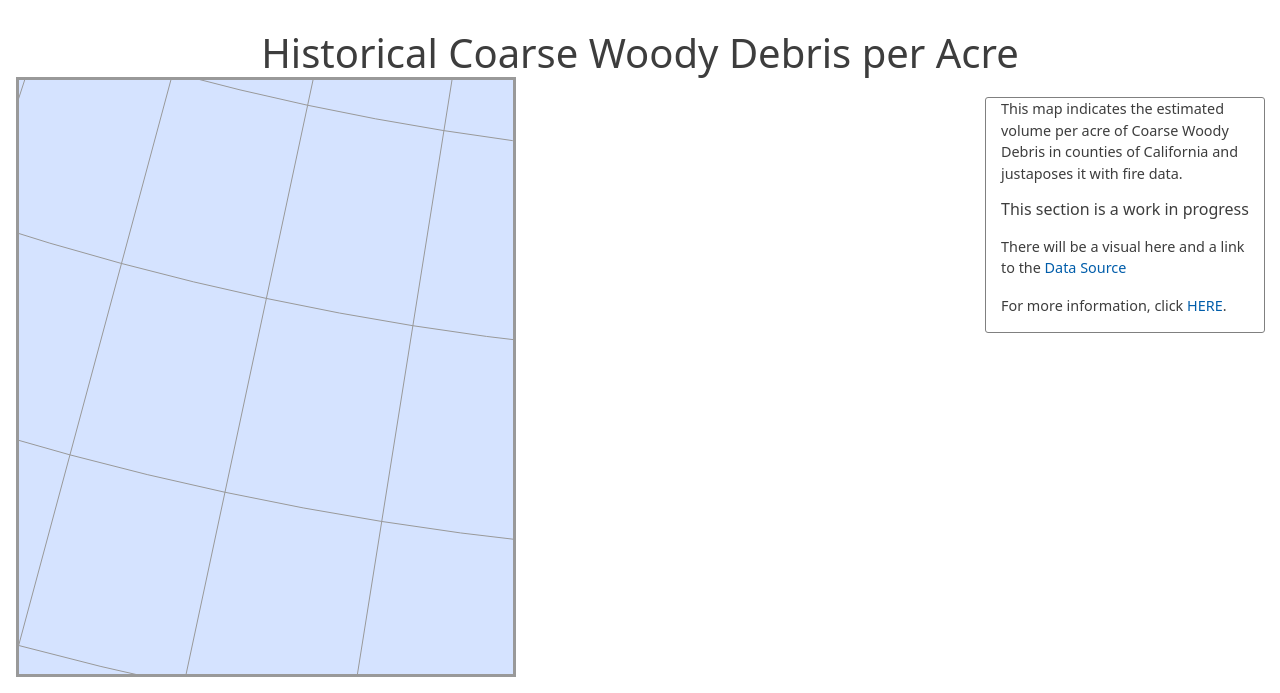
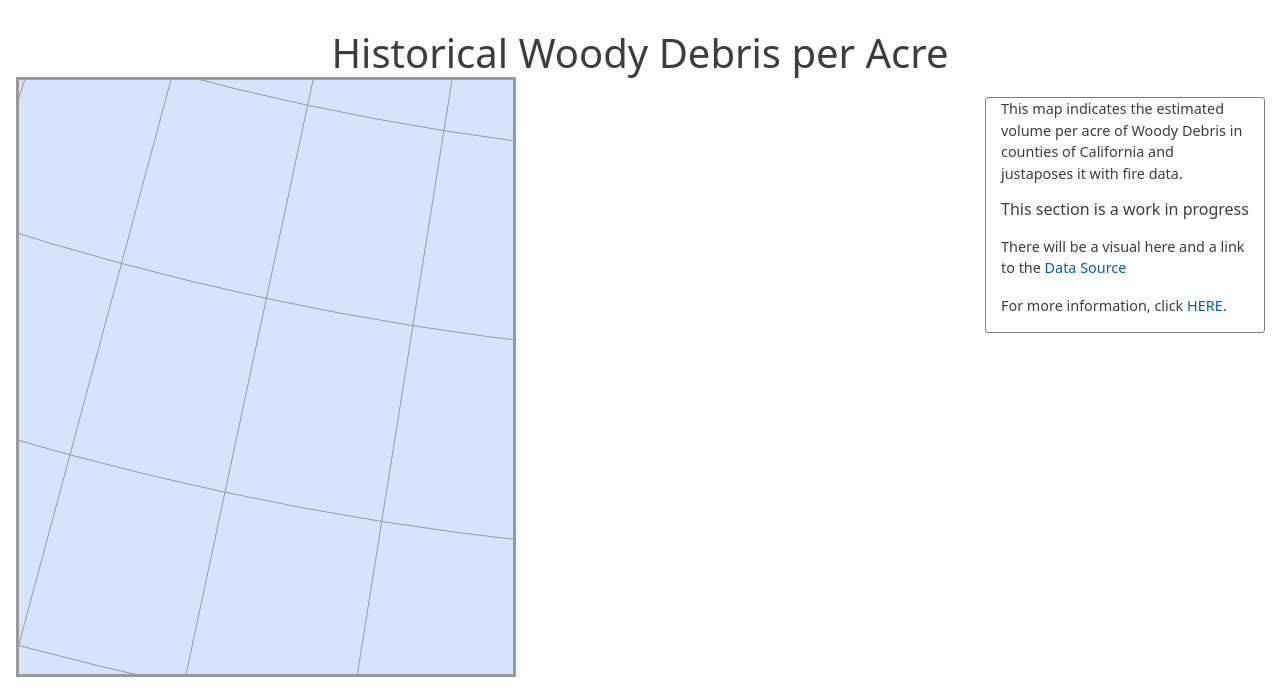
Before and after one commit to MoeRichert/CA-Fire-Fuels, a plain HTML site: page index.html in a window 1280 px wide. Shown: the part 153-846 px from the top of the page. Drawn offline with nearby package versions, Linux system fonts and the light colour scheme; no server answers; a script that the page names is missing.

Commit message:
Update index.html

```diff
--- a/index.html
+++ b/index.html
@@ -51,7 +51,7 @@
 
         <div class="container">
 
-        <h1 class="font-weight-light text-center mt-4 mb-0">Historical Coarse Woody Debris per Acre</h1>
+        <h1 class="font-weight-light text-center mt-4 mb-0">Historical Woody Debris per Acre</h1>
         </div>
 
 		<div id="wrapper">
@@ -63,7 +63,7 @@
 
     <section id="side-panel">
 
-        <p>This map indicates the estimated volume per acre of Coarse Woody Debris in counties of California and justaposes it with fire data.</p>
+        <p>This map indicates the estimated volume per acre of Woody Debris in counties of California and justaposes it with fire data.</p>
 
         <h3>This section is a work in progress</h3>
         <p></p>
```
